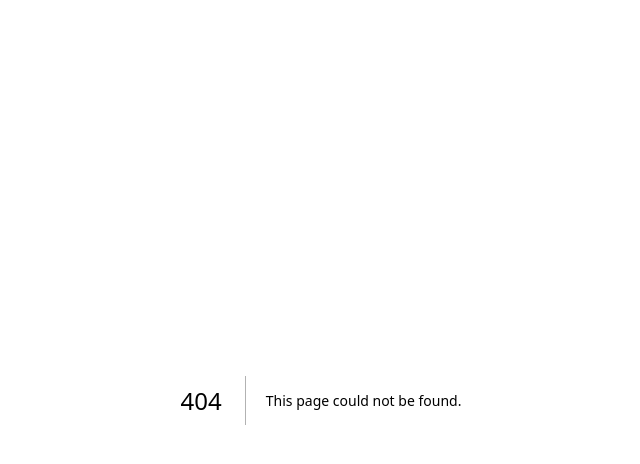
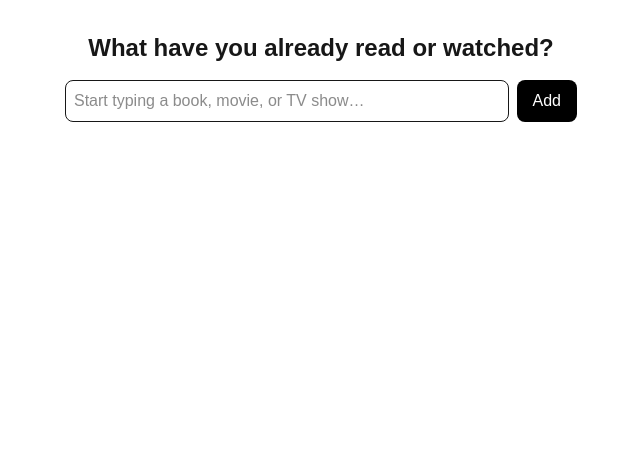
Before and after one commit to jcar917/taste-tuner, a Next.js app: page /onboarding in a window 1280 px wide. Before the commit this address had no page. Shown: the top 464 px of the page, without its empty margins (319-959 px from the left). Built offline with nearby package versions, Linux system fonts and the light colour scheme.

Commit message:
feat: basic onboarding list page

```diff
--- /dev/null
+++ b/src/app/onboarding/page.tsx
@@ -0,0 +1,50 @@
+'use client'
+
+import { useState } from 'react'
+
+export default function OnboardingPage() {
+  const [title, setTitle] = useState('')
+  const [consumed, setConsumed] = useState<string[]>([])
+
+  function handleAdd() {
+    if (!title.trim()) return
+    // Add the cleaned‑up title to the list
+    setConsumed([...consumed, title.trim()])
+    setTitle('')
+  }
+
+  return (
+    <main className="flex flex-col items-center p-8 max-w-xl mx-auto">
+      <h1 className="text-2xl font-bold mb-4 text-center">
+        What have you already read or watched?
+      </h1>
+
+      {/* Input row */}
+      <div className="flex w-full gap-2">
+        <input
+          value={title}
+          onChange={(e) => setTitle(e.target.value)}
+          placeholder="Start typing a book, movie, or TV show…"
+          className="flex-1 border rounded-lg p-2"
+        />
+        <button
+          onClick={handleAdd}
+          className="px-4 py-2 bg-black text-white rounded-lg"
+        >
+          Add
+        </button>
+      </div>
+
+      {/* Running list below */}
+      {consumed.length > 0 && (
+        <ul className="mt-6 w-full list-disc list-inside space-y-1">
+          {consumed.map((t, i) => (
+            <li key={i} className="text-lg">
+              {t}
+            </li>
+          ))}
+        </ul>
+      )}
+    </main>
+  )
+}
```
